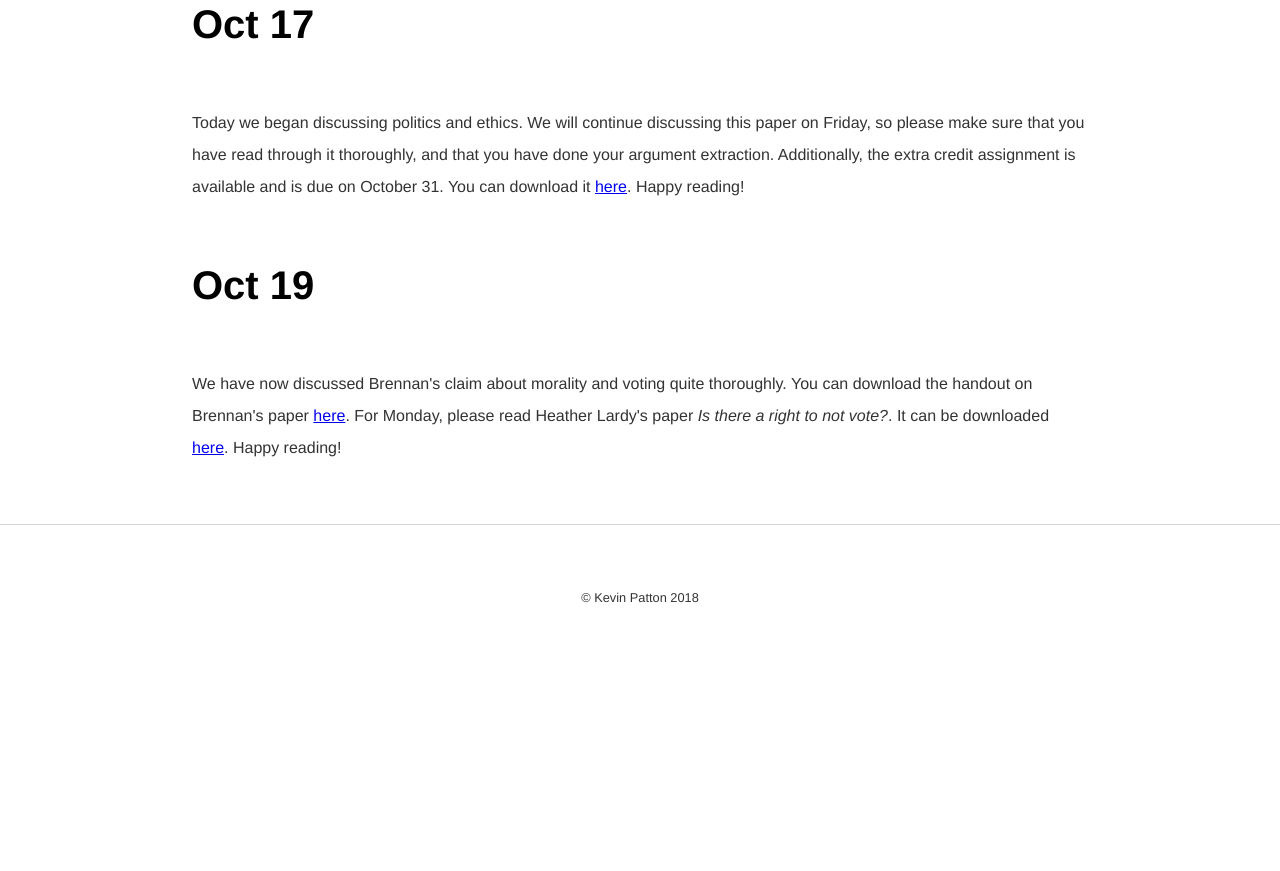
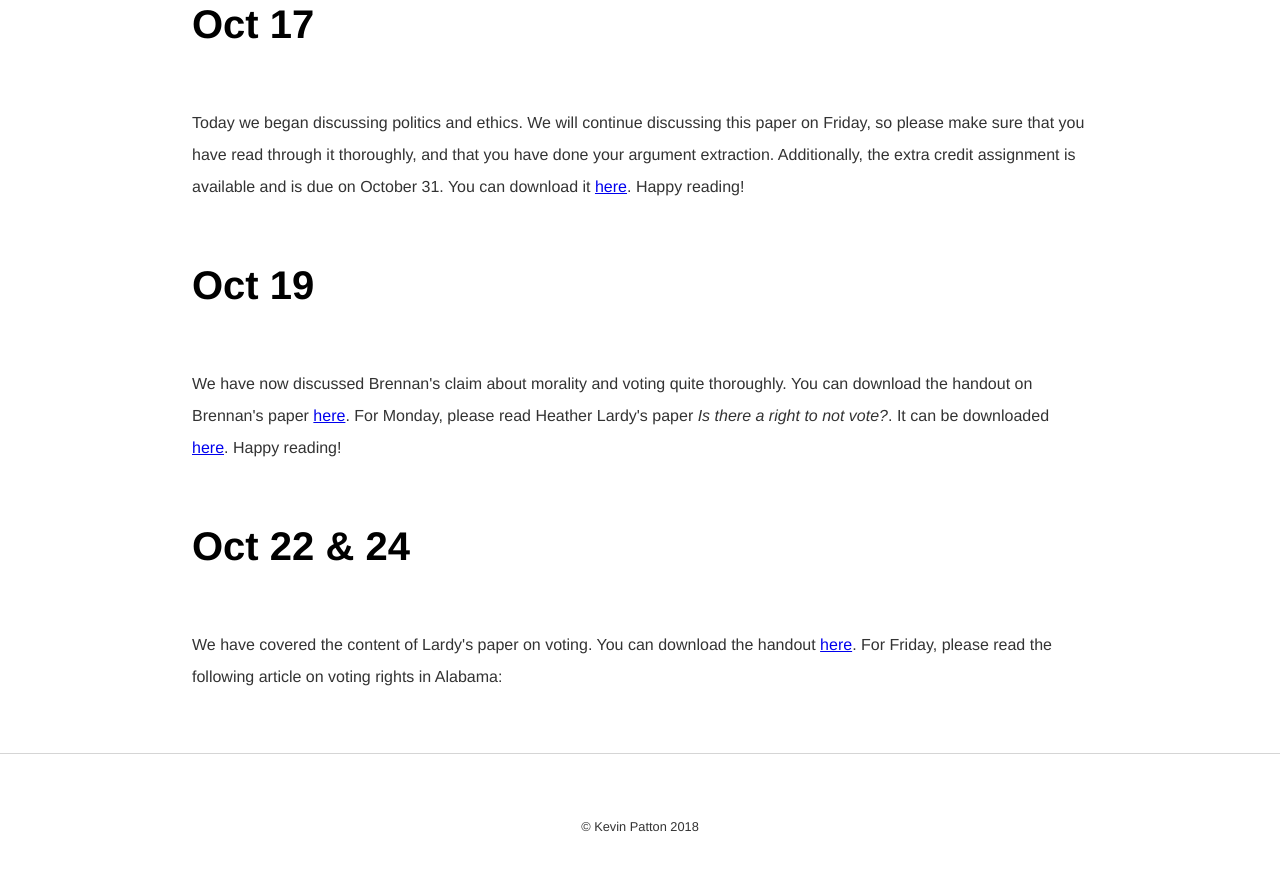
Before and after one commit to kevinjpatton/kevinjpatton.github.io, a Jekyll site: the page built from teaching/phil1020/index.html, in a window 1280 px wide and 900 px high, scrolled down 5191 px. Shown: the top 871 px of the window. Built offline with Jekyll 4.4.1, drawn with Linux system fonts in a browser that asks for light colours; Markdown is read by kramdown in place of the engine named in the settings; before the commit the page ends 5862 px from its top, so only the background shows below that.

Commit message:
Update index.html

```diff
--- a/teaching/phil1020/index.html
+++ b/teaching/phil1020/index.html
@@ -46,3 +46,5 @@ http://www.sfu.ca/philosophy/resources/writing.html>here</a>.
 <p>Today we began discussing politics and ethics.  We will continue discussing this paper on Friday, so please make sure that you have read through it thoroughly, and that you have done your argument extraction.  Additionally, the extra credit assignment is available and is due on October 31.  You can download it <a href=/teaching/phil1020/ExamOneEC.pdf	target="_blank">here</a>.  Happy reading!</p>
 <h1>Oct 19</h1>
 <p>We have now discussed Brennan's claim about morality and voting quite thoroughly.  You can download the handout on Brennan's paper <a href=/teaching/phil1020/Handout_JohnBrennan.pdf	target="_blank">here</a>.  For Monday, please read Heather Lardy's paper <i>Is there a right to not vote?</i>.   It can be downloaded <a href=/teaching/phil1020/HeatherLardy_RightVote.pdf	target="_blank">here</a>.  Happy reading!</p>
+<h1>Oct 22 & 24</h1>
+<p>We have covered the content of Lardy's paper on voting.  You can download the handout <a href=/teaching/phil1020/Handout_HeatherLardy.pdf	target="_blank">here</a>.  For Friday, please read the following article on voting rights in Alabama:
```
